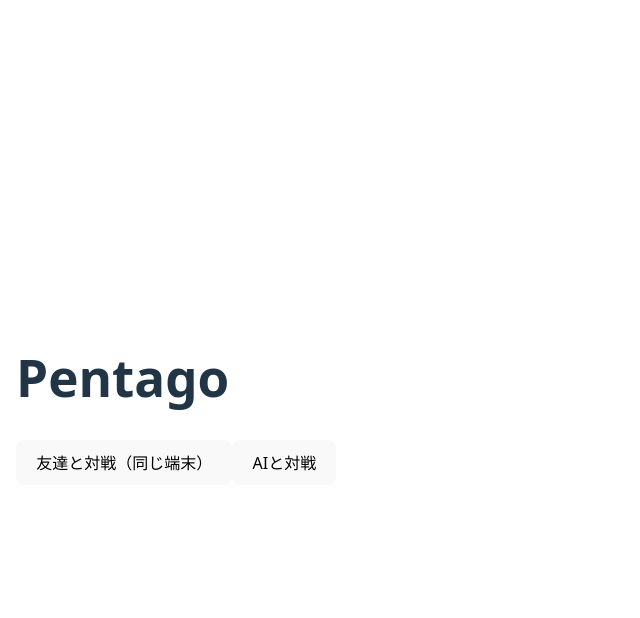
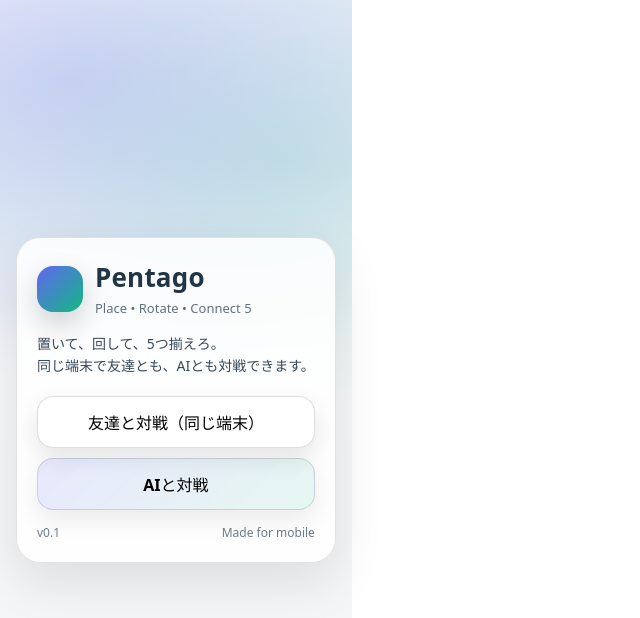
Before and after one commit to ykatoh1024-jpg/pentago-web, a React (Vite) app: page / in a window 1280 px wide. Shown: the top 618 px of the page, without its empty margins (0-640 px from the left). Built offline with nearby package versions, Linux system fonts and the light colour scheme.

Commit message:
feat: improve home screen design

```diff
--- a/src/App.tsx
+++ b/src/App.tsx
@@ -354,13 +354,128 @@
 
   if (screen === "home") {
     return (
-      <div style={{ padding: 16 }}>
-        <h1>Pentago</h1>
-        <button onClick={startLocal}>友達と対戦（同じ端末）</button>
-        <button onClick={() => setScreen("aiSetup")}>AIと対戦</button>
+      <div
+        style={{
+          minHeight: "100vh",
+          padding: 16,
+          background:
+            "radial-gradient(900px 500px at 20% 10%, rgba(99,102,241,0.25), transparent 60%)," +
+            "radial-gradient(800px 450px at 80% 20%, rgba(16,185,129,0.18), transparent 55%)," +
+            "linear-gradient(180deg, rgba(249,250,251,1), rgba(243,244,246,1))",
+          boxSizing: "border-box",
+          display: "flex",
+          alignItems: "center",
+          justifyContent: "center",
+        }}
+      >
+        <div style={{ width: "100%", maxWidth: 560 }}>
+          {/* ヒーローカード */}
+          <div
+            style={{
+              background: "rgba(255,255,255,0.86)",
+              border: "1px solid rgba(17,24,39,0.12)",
+              borderRadius: 24,
+              padding: 20,
+              boxShadow: "0 18px 50px rgba(0,0,0,0.10)",
+              backdropFilter: "blur(10px)",
+            }}
+          >
+            {/* タイトル */}
+            <div style={{ display: "flex", alignItems: "center", gap: 12 }}>
+              <div
+                style={{
+                  width: 46,
+                  height: 46,
+                  borderRadius: 16,
+                  background:
+                    "linear-gradient(135deg, rgba(99,102,241,1), rgba(16,185,129,1))",
+                  boxShadow: "0 12px 28px rgba(0,0,0,0.18)",
+                }}
+              />
+              <div>
+                <div style={{ fontSize: 26, fontWeight: 950, letterSpacing: 0.2 }}>
+                  Pentago
+                </div>
+                <div style={{ fontSize: 13, opacity: 0.7, marginTop: 2 }}>
+                  Place • Rotate • Connect 5
+                </div>
+              </div>
+            </div>
+
+            {/* ちょい説明 */}
+            <div style={{ marginTop: 14, fontSize: 14, lineHeight: 1.6, opacity: 0.9 }}>
+              置いて、回して、5つ揃えろ。<br />
+              同じ端末で友達とも、AIとも対戦できます。
+            </div>
+
+            {/* ボタン */}
+            <div style={{ marginTop: 18, display: "grid", gap: 10 }}>
+              <button
+                onClick={startLocal}
+                style={{
+                  appearance: "none",
+                  border: "1px solid rgba(17,24,39,0.14)",
+                  borderRadius: 16,
+                  height: 52,
+                  padding: "0 14px",
+                  fontSize: 16,
+                  fontWeight: 950,
+                  background: "white",
+                  cursor: "pointer",
+                  boxShadow: "0 10px 24px rgba(0,0,0,0.10)",
+                  transition: "transform 0.06s ease",
+                }}
+                onMouseDown={(e) => (e.currentTarget.style.transform = "scale(0.99)")}
+                onMouseUp={(e) => (e.currentTarget.style.transform = "scale(1)")}
+                onMouseLeave={(e) => (e.currentTarget.style.transform = "scale(1)")}
+              >
+                友達と対戦（同じ端末）
+              </button>
+
+              <button
+                onClick={() => setScreen("aiSetup")}
+                style={{
+                  appearance: "none",
+                  border: "1px solid rgba(17,24,39,0.14)",
+                  borderRadius: 16,
+                  height: 52,
+                  padding: "0 14px",
+                  fontSize: 16,
+                  fontWeight: 950,
+                  background:
+                    "linear-gradient(135deg, rgba(99,102,241,0.14), rgba(16,185,129,0.10))",
+                  cursor: "pointer",
+                  boxShadow: "0 10px 24px rgba(0,0,0,0.08)",
+                  transition: "transform 0.06s ease",
+                }}
+                onMouseDown={(e) => (e.currentTarget.style.transform = "scale(0.99)")}
+                onMouseUp={(e) => (e.currentTarget.style.transform = "scale(1)")}
+                onMouseLeave={(e) => (e.currentTarget.style.transform = "scale(1)")}
+              >
+                AIと対戦
+              </button>
+            </div>
+
+            {/* フッター小物 */}
+            <div
+              style={{
+                marginTop: 14,
+                display: "flex",
+                justifyContent: "space-between",
+                alignItems: "center",
+                fontSize: 12,
+                opacity: 0.65,
+              }}
+            >
+              <div>v0.1</div>
+              <div>Made for mobile</div>
+            </div>
+          </div>
+        </div>
       </div>
     );
   }
+
 
   if (screen === "aiSetup") {
     return (
```
